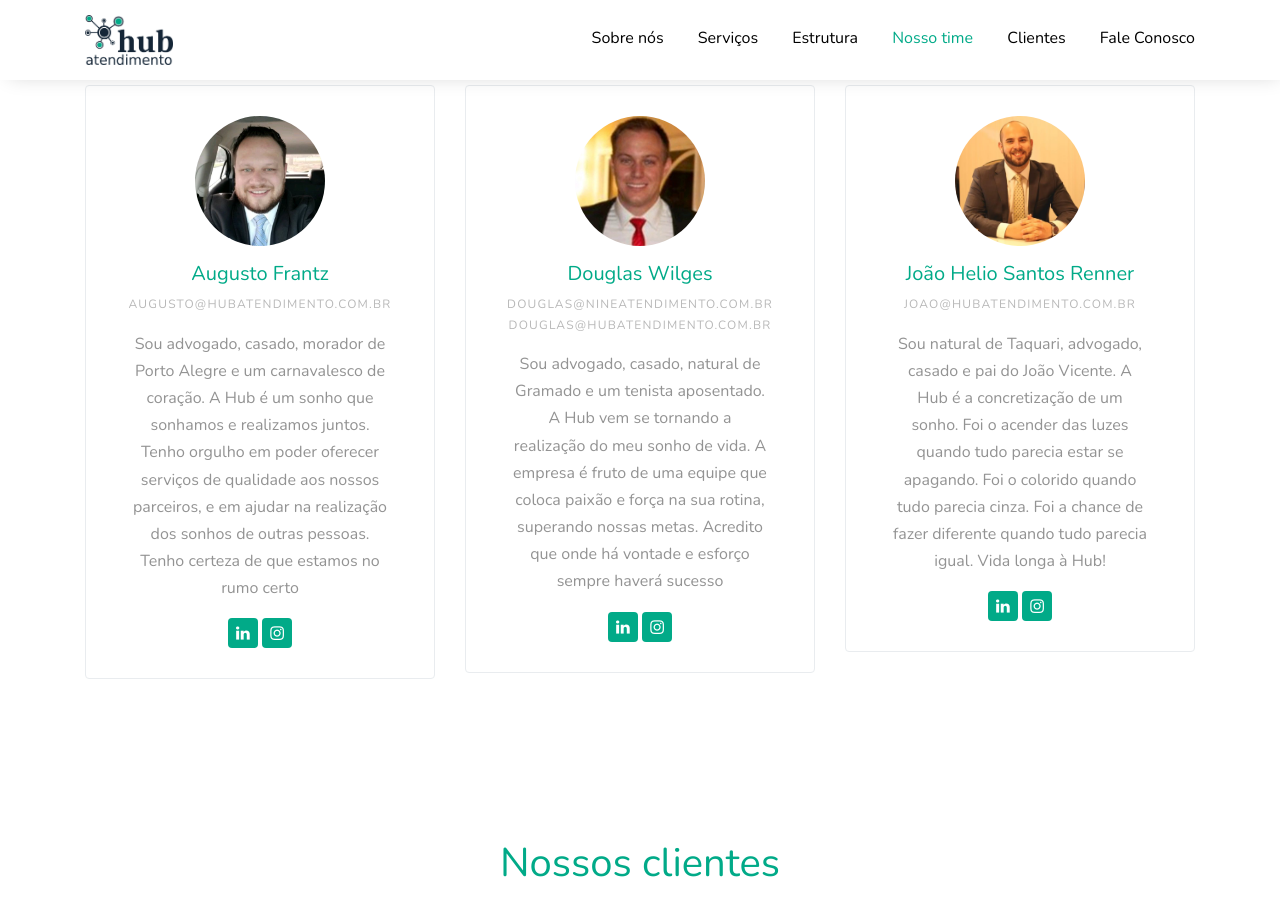
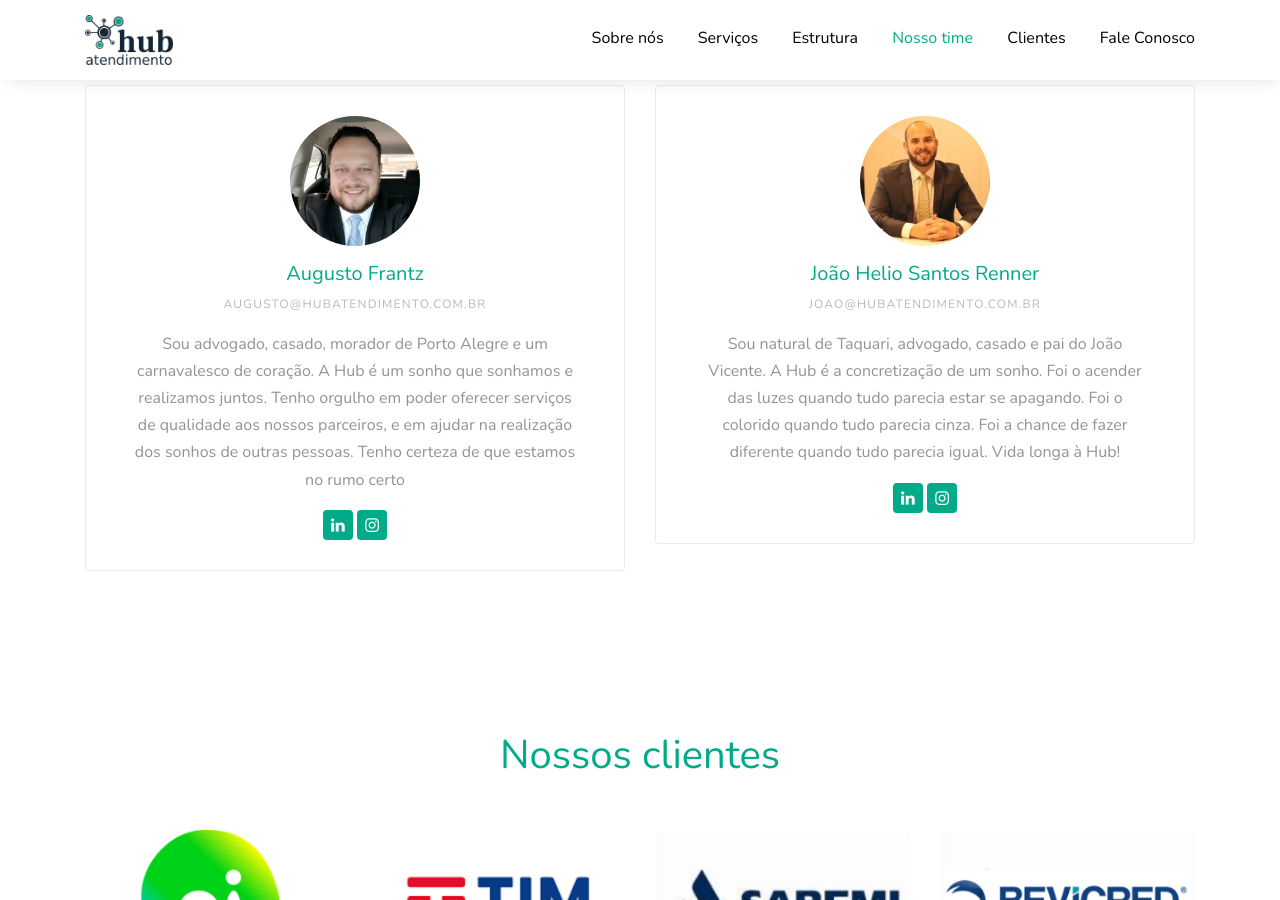
Before and after one commit to hub-atendimento/hub-atendimento, a Jekyll site: the page built from index.html, in a window 1280 px wide and 900 px high, scrolled down 4219 px. Built offline with Jekyll 4.4.1, drawn with Linux system fonts in a browser that asks for light colours; some web fonts are replaced.

Commit message:
Remove douglas from owners

```diff
--- a/_sections/owners.html
+++ b/_sections/owners.html
@@ -8,7 +8,7 @@
       </div>
     </div>
     <div class="row">
-      <div class="col-lg-4 col-md-12 mb-4 mb-lg-0" data-aos="fade-up">
+      <div class="col-lg-6 col-md-12 mb-4 mb-lg-0" data-aos="fade-up">
         <div class="block-team-member-1 text-center rounded">
           <figure>
             <img src="assets/images/owner_augusto.jpeg" alt="Image" class="img-fluid rounded-circle">
@@ -26,27 +26,8 @@
           </div>
         </div>
       </div>
-      <div class="col-lg-4 col-md-12 mb-4 mb-lg-0" data-aos="fade-up" data-aos-delay="100">
-        <div class="block-team-member-1 text-center rounded">
-          <figure>
-            <img src="assets/images/owner_douglas.jpeg" alt="Image" class="img-fluid rounded-circle">
-          </figure>
-          <h3 class="font-size-20 text-primary">Douglas Wilges</h3>
-          <span class="d-block font-gray-5 letter-spacing-1 text-uppercase font-size-12">douglas@nineatendimento.com.br</span>
-          <span class="d-block font-gray-5 letter-spacing-1 text-uppercase font-size-12 mb-3">douglas@hubatendimento.com.br</span>
-          <p class="px-3 mb-3">Sou advogado, casado, natural de Gramado e um tenista aposentado. A Hub vem se tornando a realização do meu sonho de vida. A empresa é fruto de uma equipe que coloca paixão e força na sua rotina, superando nossas metas. Acredito que onde há vontade e esforço sempre haverá sucesso</p>
-          <div class="block-social-1">
-            <a href="https://www.linkedin.com/in/douglas-wilges-47362492/" class="btn border-w-2 rounded primary-primary-outline--hover" target="_blank">
-              <span class="icon-linkedin"></span>
-            </a>
-            <a href="https://www.instagram.com/douglas.wilges/" class="btn border-w-2 rounded primary-primary-outline--hover" target="_blank">
-              <span class="icon-instagram"></span>
-            </a>
-          </div>
-        </div>
-      </div>
 
-      <div class="col-lg-4 col-md-12 mb-4 mb-lg-0" data-aos="fade-up" data-aos-delay="200">
+      <div class="col-lg-6 col-md-12 mb-4 mb-lg-0" data-aos="fade-up" data-aos-delay="200">
         <div class="block-team-member-1 text-center rounded">
           <figure>
             <img src="assets/images/owner_joao.jpeg" alt="Image" class="img-fluid rounded-circle">
```
